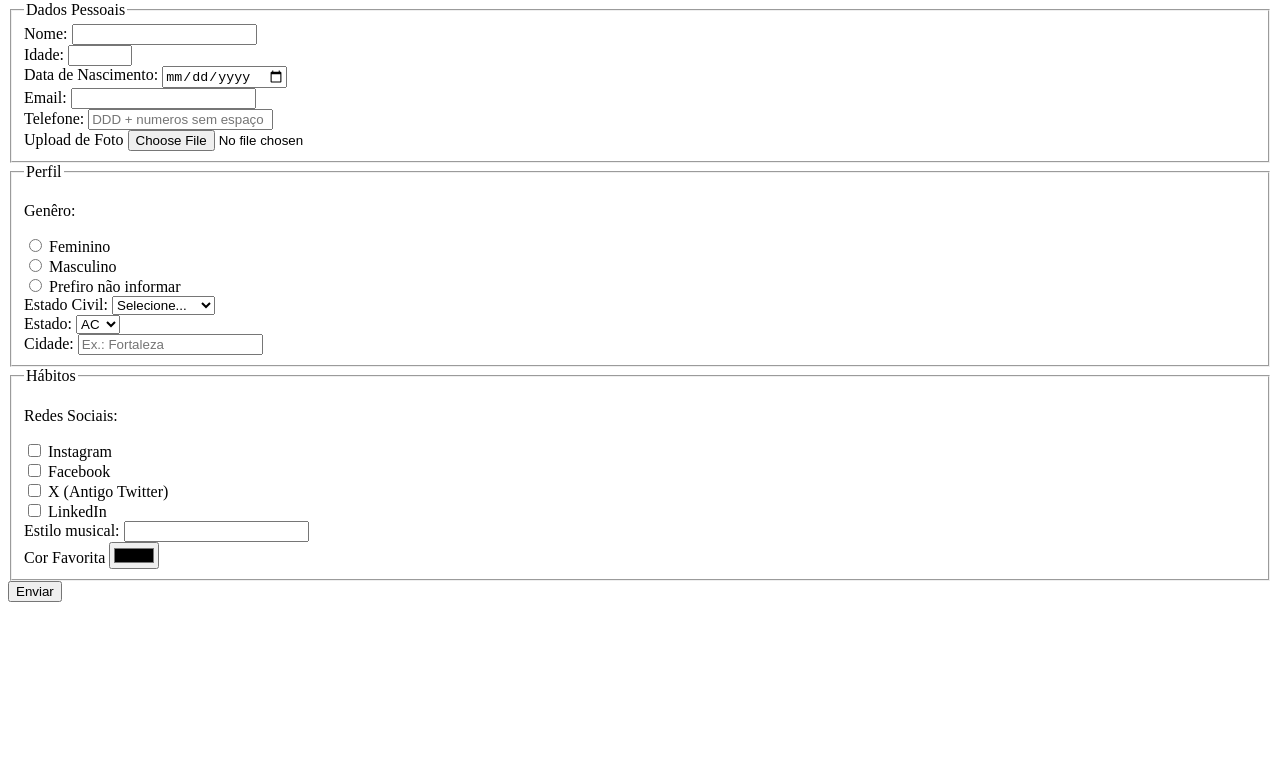
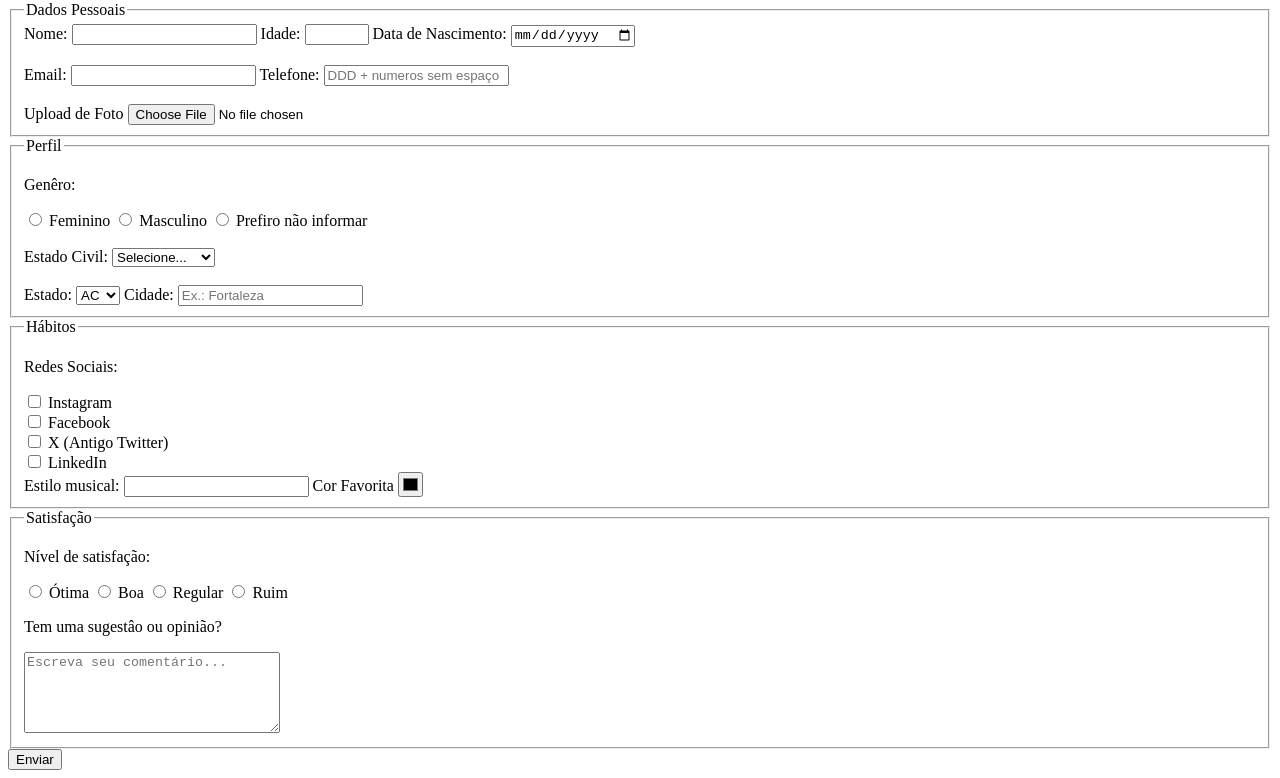
Before and after one commit to FM-Rigo/pesquisa-culturama, a plain HTML site: page index.html in a window 1280 px wide. Shown: the part 79-857 px from the top of the page. Before the commit the page ends 800 px from the top, so only its background shows below. Drawn offline with Linux system fonts and the light colour scheme.

Commit message:
Add Satisfaction section and Fix

```diff
--- a/index.html
+++ b/index.html
@@ -15,19 +15,25 @@
                 <legend>Dados Pessoais</legend>
                 <label for="name">Nome:</label>
                 <input id="name" type="text" name="userName" required>
-                <br>
+
                 <label for="age">Idade:</label>
                 <input id="age" type="number" name="age" min="12" max="100" required>
-                <br>
+
                 <label for="date">Data de Nascimento:</label>
                 <input id="date" type="date" name="birthDate">
+
                 <br>
+                <br>
+
                 <label for="email">Email:</label>
                 <input id="email" type="email" name="userEmail" required>
-                <br>
+
                 <label for="phone">Telefone:</label>
                 <input id="phone" type="tel" name="userPhone" placeholder="DDD + numeros sem espaço" maxlength="11" pattern="[0-9]{11}">
+
                 <br>
+                <br>
+
                 <label for="userFile">Upload de Foto</label>
                 <input id="userFile" type="file" name="userFile" accept="image/*">
 
@@ -38,12 +44,13 @@
                     <p>Genêro:</p>
                     <input id="genderF" type="radio" value="Feminino" name="userGender">
                     <label for="genderF">Feminino</label>
-                    <br>
+
                     <input id="genderM" type="radio" value="Masculino" name="userGender">
                     <label for="genderM">Masculino</label>
-                    <br>
+
                     <input id="notInfoed" type="radio" value="NotInformed" name="userGender">
                     <label for="notInfoed">Prefiro não informar</label>
+                    <br>
                     <br>
                     <label for="mStatus">Estado Civil:</label>
                     <select id="mStatus" name="maritalStatus">
@@ -53,7 +60,7 @@
                         <option value="Divorciado">Divorciado</option>
                         <option value="casado">União estável</option>
                     </select>
-
+                    <br>
                     <br>
 
                     <label for="state">Estado:</label>
@@ -86,7 +93,8 @@
                         <option value="SP">SP</option>
                         <option value="TO">TO</option>
                     </select>
-                    <br>
+
+
                     <label for="city">Cidade:</label>
                     <input id="city" type="text" name="userCity" autocomplete="address-level2" placeholder="Ex.: Fortaleza">
 
@@ -118,10 +126,36 @@
                         <option value="Complextro">
                         <option value="Dubstep">
                     </datalist>
+                    <label for="favColor">Cor Favorita</label>
+                    <input type="color" name="userFavColor" id="favColor" style="width: 25px; height: 25px;">
+                </fieldset>
+
+                <fieldset>
+
+                    <legend>Satisfação</legend>
+
+                    <p>Nível de satisfação:</p>
+
+                    <input id="great" value="satisGreat" type="radio" name="userSatisfaction">
+                    <label for="great">Ótima</label>
+
+                    <input id="good" value="satisGud" type="radio" name="userSatisfaction">
+                    <label for="good">Boa</label>
+
+                    <input id="regular" value="satisOk" type="radio" name="userSatisfaction">
+                    <label for="regular">Regular</label>
+
+                    <input id="horrible" value="satisBad" type="radio" name="userSatisfaction">
+                    <label for="horrible">Ruim</label>
+
+                    <label for="comment" name="userOpinion"></label>
+
                     <br>
-                    <label for="favColor">Cor Favorita</label>
-                    <input type="color" name="userFavColor" id="favColor">
+
+                    <p>Tem uma sugestâo ou opinião?</p>
+                    <textarea name="userComment" id="comment" style="width: 250px; height: 75px;"  placeholder="Escreva seu comentário..."></textarea>
                 </fieldset>
+
                 <button type="submit">Enviar</button>
             </form>
         </section>
```
